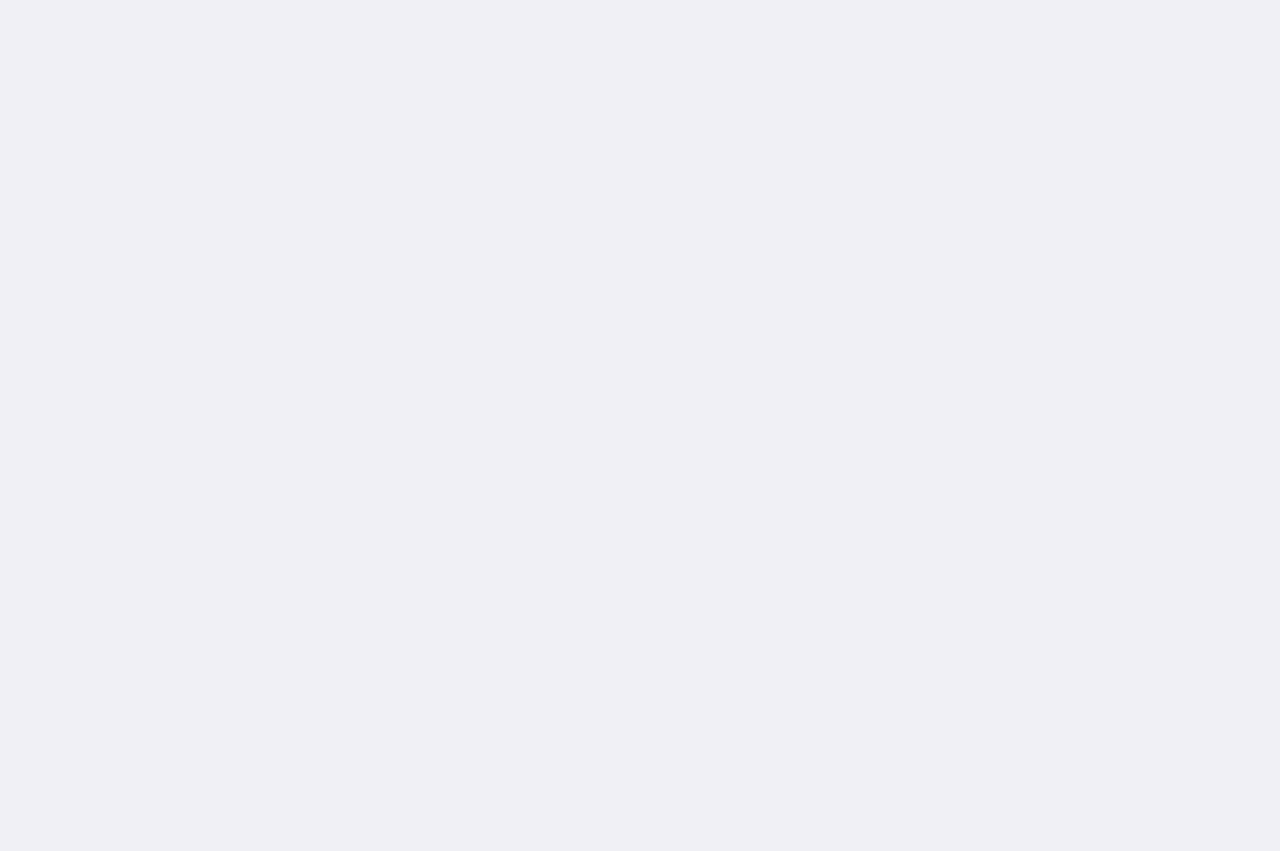
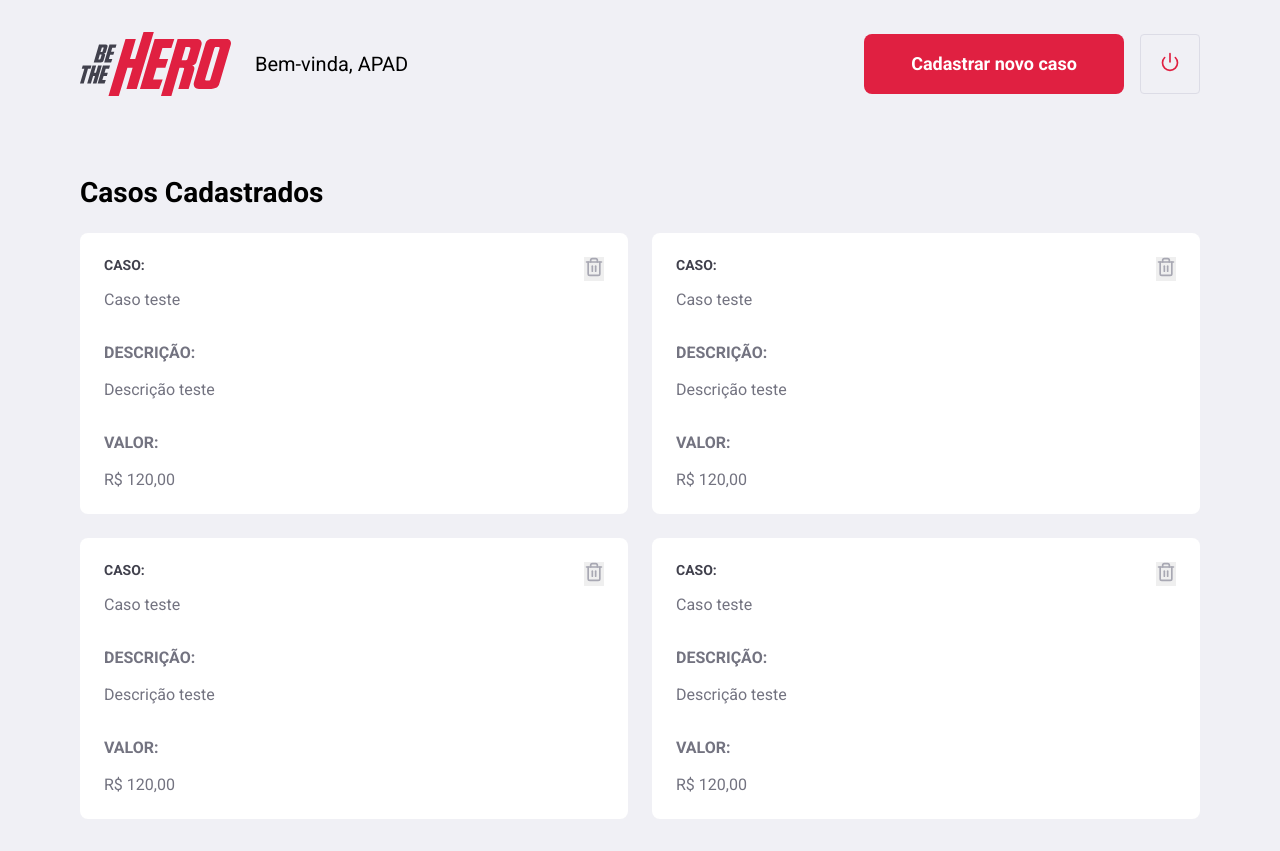
Before and after one commit to KiSobral/Omnistack11-Web, a React (Create React App) app: page /profile in a window 1280 px wide. Before the commit the page ends 800 px from the top, so only its background shows below. Built offline with nearby package versions, Linux system fonts and the light colour scheme.

Commit message:
Add profile style page

```diff
--- /dev/null
+++ b/src/pages/Profile/index.js
@@ -0,0 +1,89 @@
+import React from "react";
+import { Link } from "react-router-dom";
+
+import "./styles.css";
+
+import { FiPower, FiTrash2 } from "react-icons/fi";
+import logoImg from "../../assets/logo.svg";
+
+export default function Profile() {
+  return (
+    <div className="profile-container">
+      <header>
+        <img src={logoImg} alt="Be The Hero" />
+        <span> Bem-vinda, APAD </span>
+
+        <Link className="button" to="/incidents/new">
+          Cadastrar novo caso
+        </Link>
+
+        <button type="button">
+          <FiPower size={20} color="#E02041" />
+        </button>
+      </header>
+
+      <h1> Casos Cadastrados </h1>
+      <ul>
+        <li>
+          <strong> CASO: </strong>
+          <p> Caso teste</p>
+
+          <strong> DESCRIÇÃO: </strong>
+          <p> Descrição teste</p>
+
+          <strong> VALOR: </strong>
+          <p> R$ 120,00</p>
+
+          <button type="button">
+            <FiTrash2 size={20} color="#a8a8b3" />
+          </button>
+        </li>
+
+        <li>
+          <strong> CASO: </strong>
+          <p> Caso teste</p>
+
+          <strong> DESCRIÇÃO: </strong>
+          <p> Descrição teste</p>
+
+          <strong> VALOR: </strong>
+          <p> R$ 120,00</p>
+
+          <button type="button">
+            <FiTrash2 size={20} color="#a8a8b3" />
+          </button>
+        </li>
+
+        <li>
+          <strong> CASO: </strong>
+          <p> Caso teste</p>
+
+          <strong> DESCRIÇÃO: </strong>
+          <p> Descrição teste</p>
+
+          <strong> VALOR: </strong>
+          <p> R$ 120,00</p>
+
+          <button type="button">
+            <FiTrash2 size={20} color="#a8a8b3" />
+          </button>
+        </li>
+
+        <li>
+          <strong> CASO: </strong>
+          <p> Caso teste</p>
+
+          <strong> DESCRIÇÃO: </strong>
+          <p> Descrição teste</p>
+
+          <strong> VALOR: </strong>
+          <p> R$ 120,00</p>
+
+          <button type="button">
+            <FiTrash2 size={20} color="#a8a8b3" />
+          </button>
+        </li>
+      </ul>
+    </div>
+  );
+}
--- /dev/null
+++ b/src/pages/Profile/styles.css
@@ -0,0 +1,90 @@
+.profile-container {
+  width: 100%;
+  max-width: 1180px;
+  padding: 0px 30px;
+  margin: 32px auto;
+}
+
+.profile-container > header {
+  display: flex;
+  align-items: center;
+}
+
+.profile-container > header > span {
+  font-size: 20px;
+  margin: 0px 0px 0px 24px;
+}
+
+.profile-container > header > img {
+  height: 64px;
+}
+
+.profile-container > header > a {
+  width: 260px;
+  margin-left: auto;
+  margin-top: 0px;
+}
+
+.profile-container > header > button {
+  height: 60px;
+  width: 60px;
+  border-radius: 4px;
+  border: 1px solid #dcdce6;
+  background: transparent;
+  margin-left: 16px;
+  transition: border-color 0.2s;
+}
+
+.profile-container > header > button:hover {
+  border-color: #999;
+}
+
+.profile-container > h1 {
+  margin-top: 80px;
+  margin-bottom: 24px;
+}
+
+.profile-container > ul {
+  display: grid;
+  grid-template-columns: repeat(2, 1fr);
+  grid-gap: 24px;
+  list-style: none;
+}
+
+.profile-container > ul > li {
+  background: #fff;
+  padding: 24px;
+  border-radius: 8px;
+  position: relative;
+}
+
+.profile-container > ul > li > button {
+  position: absolute;
+  right: 24px;
+  top: 24px;
+  border: 0px;
+  transition: opacity 0.15;
+}
+
+.profile-container > ul > li > button:hover {
+  opacity: 0.9;
+}
+
+.profile-container > ul > li > strong {
+  display: block;
+  margin-bottom: 16px;
+  color: #41414d;
+}
+
+.profile-container > ul > li > p + strong {
+  margin-top: 32px;
+  color: #737380;
+  line-height: 21px;
+  font-size: 16px;
+}
+
+.profile-container > ul > li > p {
+  color: #737380;
+  line-height: 21px;
+  font-size: 16px;
+}
--- a/src/pages/Register/index.js
+++ b/src/pages/Register/index.js
@@ -1,8 +1,7 @@
 import React from "react";
+import { Link } from "react-router-dom";
 
 import "./styles.css";
-
-import { Link } from "react-router-dom";
 
 import { FiArrowLeft } from "react-icons/fi";
 import logoImg from "../../assets/logo.svg";
--- a/src/routes.js
+++ b/src/routes.js
@@ -3,6 +3,7 @@
 
 import Login from "./pages/Login";
 import Register from "./pages/Register";
+import Profile from "./pages/Profile";
 
 export default function Routes() {
   return (
@@ -10,6 +11,7 @@
       <Switch>
         <Route path="/" exact component={Login} />
         <Route path="/register" component={Register} />
+        <Route path="/profile" component={Profile} />
       </Switch>
     </BrowserRouter>
   );
```
